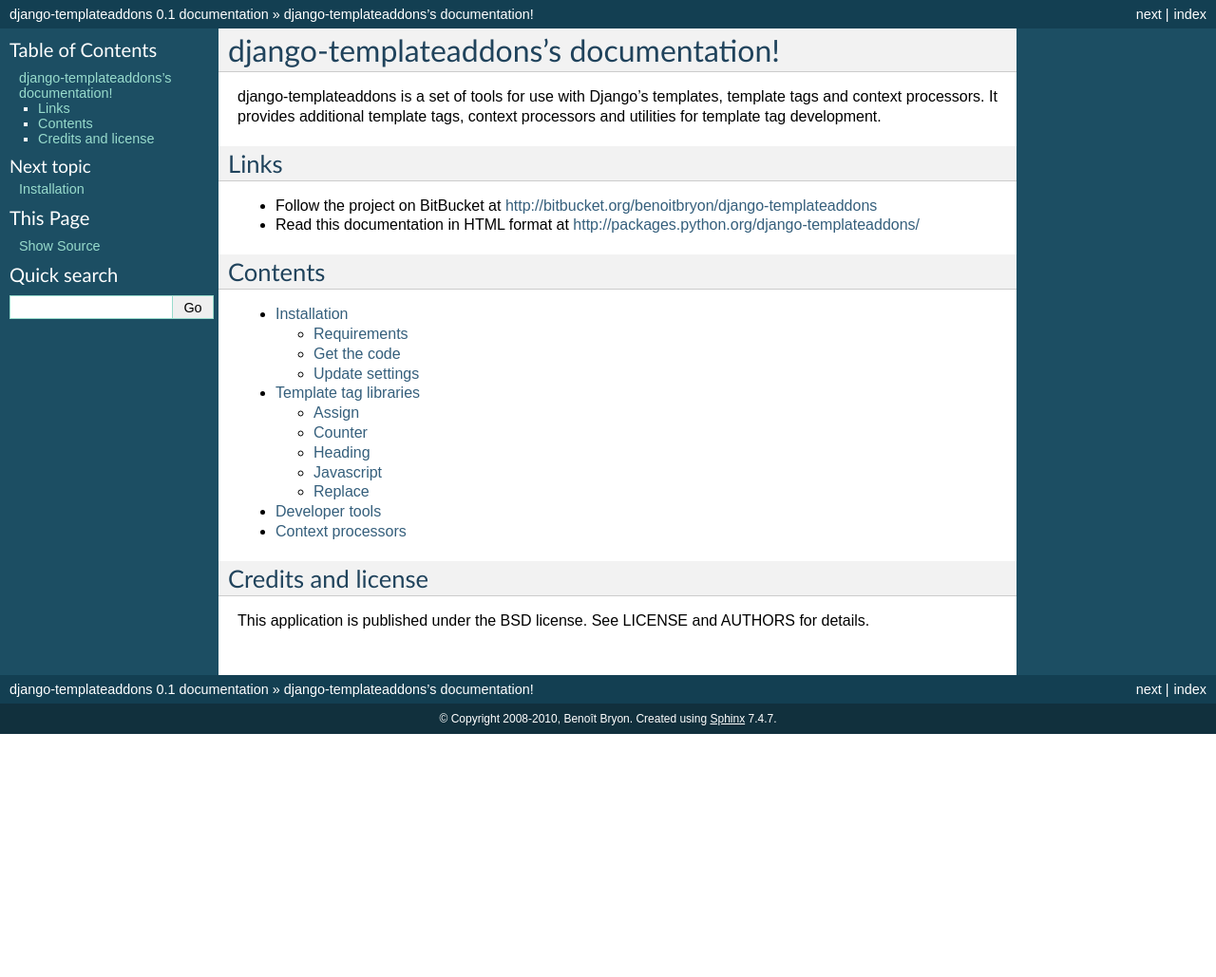
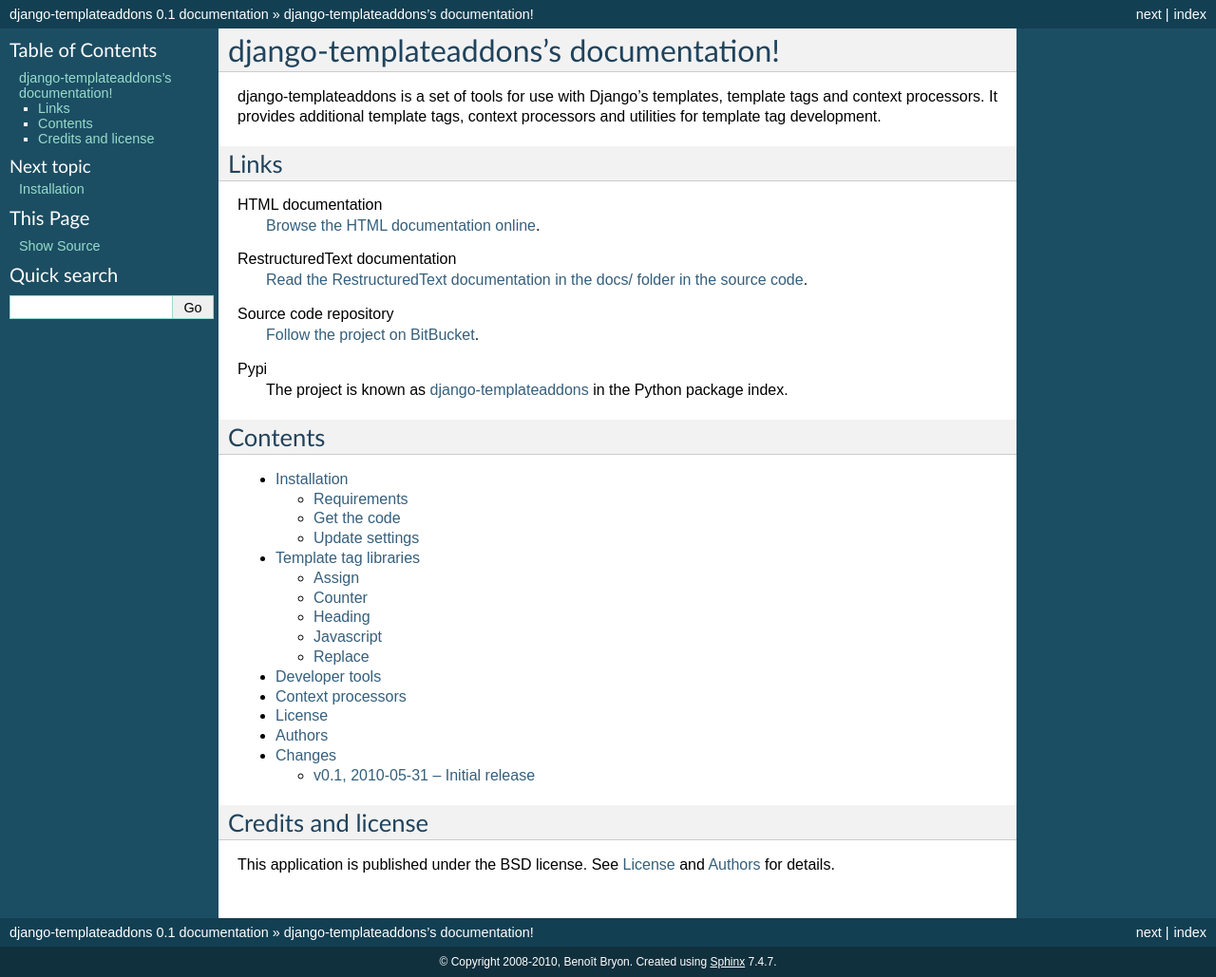
Before and after one commit to mrjmad/django-templateaddons3, a Sphinx documentation site: the page built from docs/index.txt, in a window 1280 px wide. Shown: the whole page at 95% size. Built offline with Sphinx 7.4.7, drawn with Linux system fonts in a browser that asks for light colours; before the commit the page ends 900 px from its top, so only the background shows below that.

Commit message:
Small distribution improvements: README, documentation index, package description. Moved LICENSE to docs

```diff
--- a/docs/index.txt
+++ b/docs/index.txt
@@ -10,10 +10,22 @@
 Links
 *****
 
-* Follow the project on BitBucket at
-  http://bitbucket.org/benoitbryon/django-templateaddons
-* Read this documentation in HTML format at
-  http://packages.python.org/django-templateaddons/
+HTML documentation
+  `Browse the HTML documentation online
+  <http://packages.python.org/django-templateaddons/>`_.
+
+RestructuredText documentation
+  `Read the RestructuredText documentation in the docs/ folder in the source
+  code <http://bitbucket.org/benoitbryon/django-templateaddons/src/tip/docs/>`_.
+
+Source code repository
+  `Follow the project on BitBucket
+  <http://bitbucket.org/benoitbryon/django-templateaddons>`_.
+
+Pypi
+  The project is known as
+  `django-templateaddons <http://pypi.python.org/pypi/django-templateaddons>`_
+  in the Python package index.
 
 ********
 Contents
@@ -26,10 +38,13 @@
    template_tags/index
    developer_tools/index
    context_processors/index
+   LICENSE
+   AUTHORS
+   CHANGES
 
 *******************
 Credits and license
 *******************
 
-This application is published under the BSD license. See LICENSE and
-AUTHORS for details.
+This application is published under the BSD license. See :doc:`LICENSE` and
+:doc:`AUTHORS` for details.
```
Also changed, not shown: README.txt (+17 -12 lines), docs/LICENSE.txt (renamed from LICENSE.txt, +7 -1 lines), docs/install.txt (+11 -0 lines), setup.py (+6 -4 lines), docs/AUTHORS.txt (renamed from AUTHORS.txt), docs/CHANGES.txt (renamed from CHANGES.txt), 3 other files.
